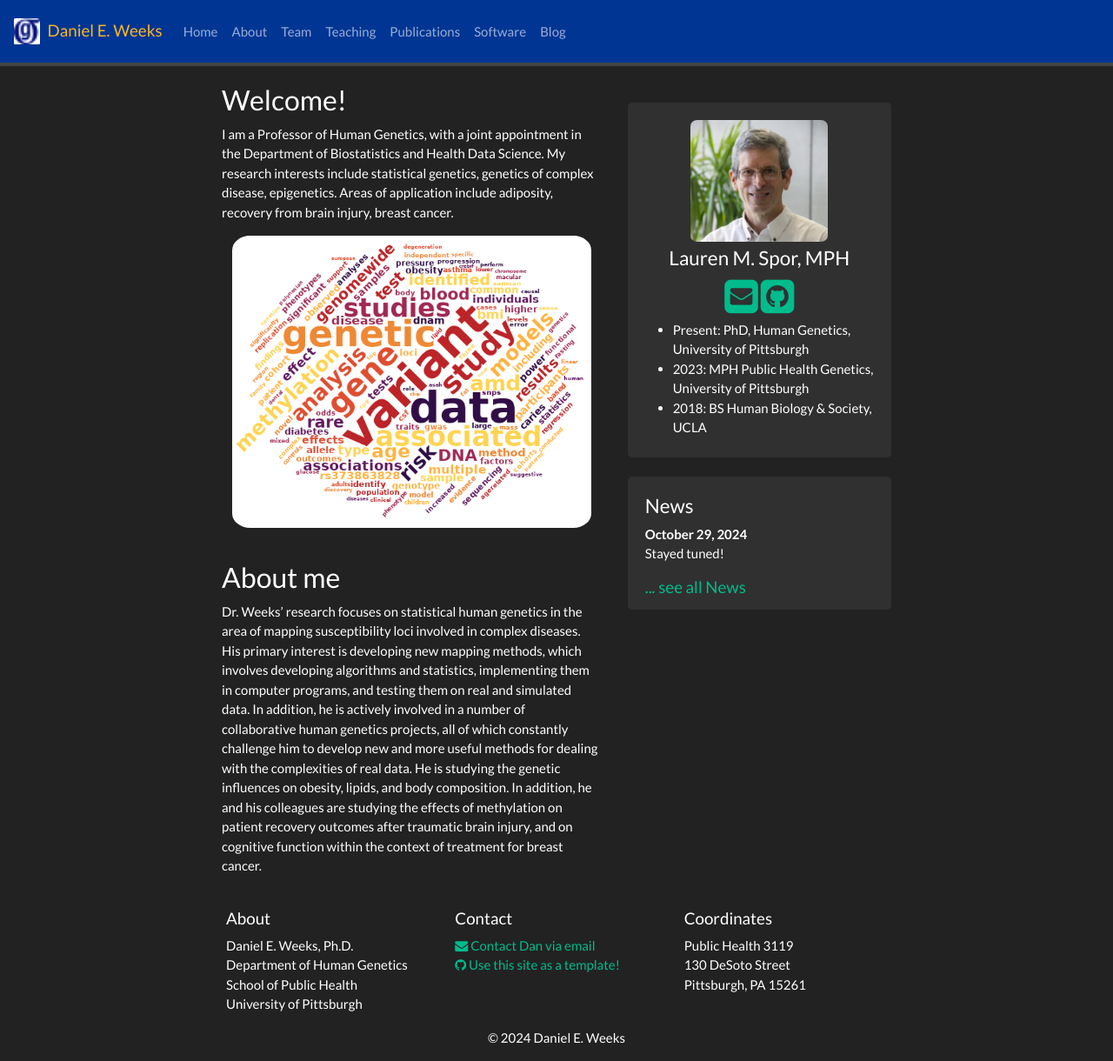
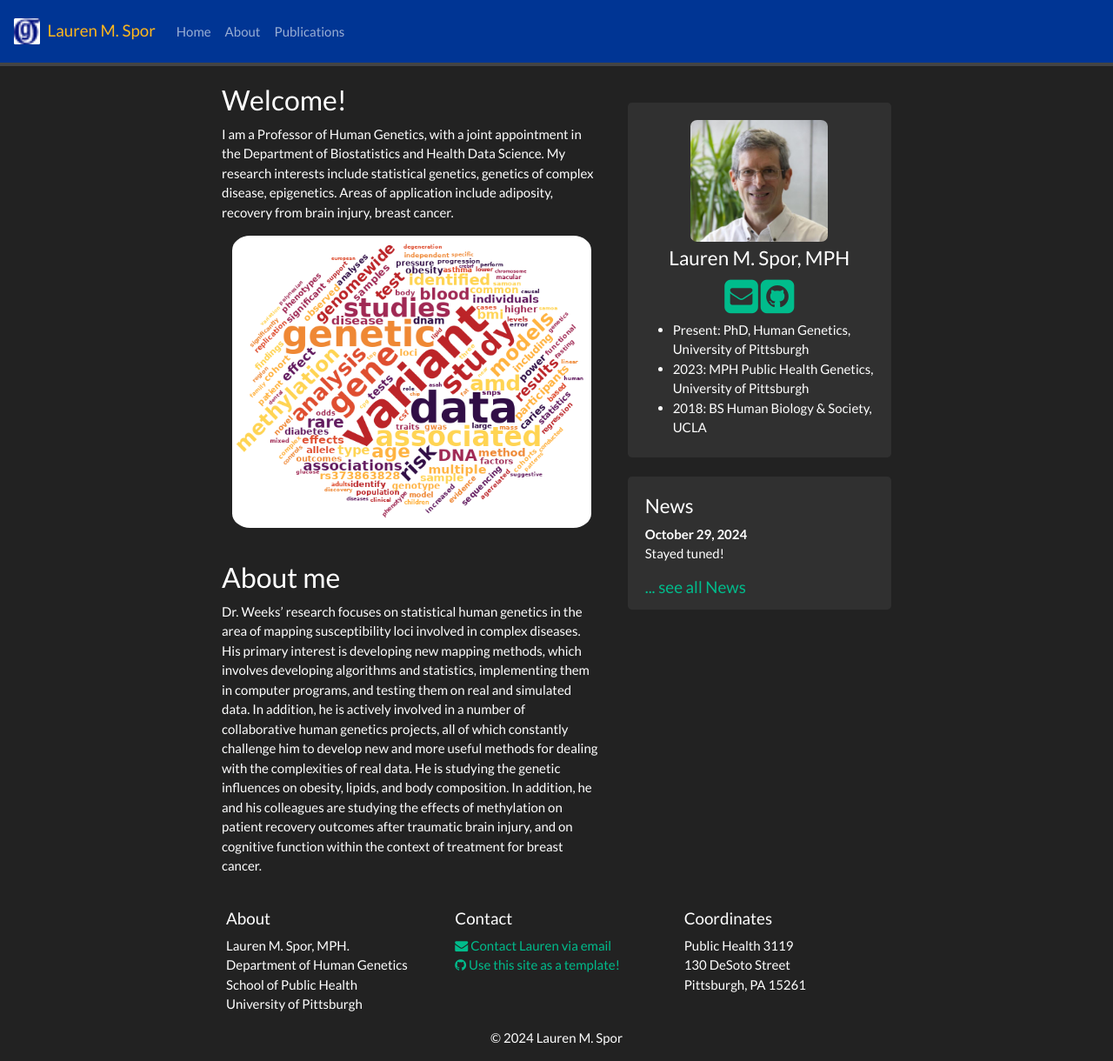
Before and after one commit to Lspor/Lauren_Spor, a Jekyll site: the page built from _pages/home.md, in a window 1280 px wide and 1220 px high. Shown: the whole window at 87% size. Built offline with Jekyll 4.4.1, drawn with Linux system fonts in a browser that asks for light colours; nearby versions of some CDN libraries; a style sheet for code colours, icons or effects is not loaded.

Commit message:
Change from Dan to Lauren

```diff
--- a/_config.yml
+++ b/_config.yml
@@ -1,7 +1,7 @@
 # Site settings
-title: Daniel E. Weeks
-email: weeks@pitt.edu
-description: Academic webpage of Daniel E. Weeks
+title: Lauren M. Spor
+email: lauren.spor@pitt.edu
+description: Academic webpage of Lauren Spor
 baseurl: ""
 url: ""
 
@@ -12,7 +12,7 @@ url: ""
 
 # Footer info
 affiliation: >
-  Daniel E. Weeks, Ph.D.<br/>
+  Lauren M. Spor, MPH.<br/>
   Department of Human Genetics<br/>
   School of Public Health<br/>
   University of Pittsburgh
@@ -23,19 +23,19 @@ location: >
   Pittsburgh, PA 15261
 
 contact: >
-  <a href="mailto:weeks@pitt.edu" target="_blank"><i class="fa fa-envelope fa-1x"></i> Contact Dan via email</a> <br/>
+  <a href="mailto:lauren.spor@pitt.edu" target="_blank"><i class="fa fa-envelope fa-1x"></i> Contact Lauren via email</a> <br/>
   <a href="https://github.com/DanielEWeeks/Daniel_E_Weeks" target="_blank"><i class="fa fa-github fa-1x"></i> Use this site as a template!</a>
 
 # Pages shown in navbar
 nav_pages:
   - name: about
-  - name: team
-  - name: teaching
+#  - name: team
+#  - name: teaching
   - name: publications
 # - name: talks
 # - name: research
-  - name: software
-  - name: blog
+#  - name: software
+#  - name: blog
 
 include:
   - .htaccess
```
